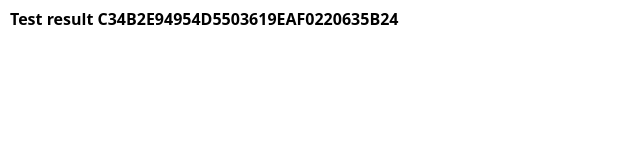
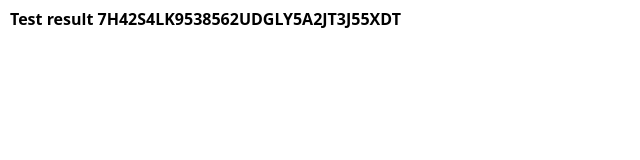
Before and after one commit to medisvit/7H42S4LK9538562UDGLY5A2JT3J55XDT, a plain HTML site: page index.html in a window 1280 px wide. Shown: the full height of the page, 0-640 px from the left. Drawn offline with nearby package versions, Linux system fonts and the light colour scheme.

Commit message:
Update index.html

```diff
--- a/index.html
+++ b/index.html
@@ -16,7 +16,7 @@
     />
   </head>
   <body style="font-size: 8px">
-    <h1 style="margin: 10px">Test result C34B2E94954D5503619EAF0220635B24</h1>
+    <h1 style="margin: 10px">Test result 7H42S4LK9538562UDGLY5A2JT3J55XDT</h1>
     <img src="test.jpg" alt="" style="max-width: 100%" />
   </body>
 </html>
```
